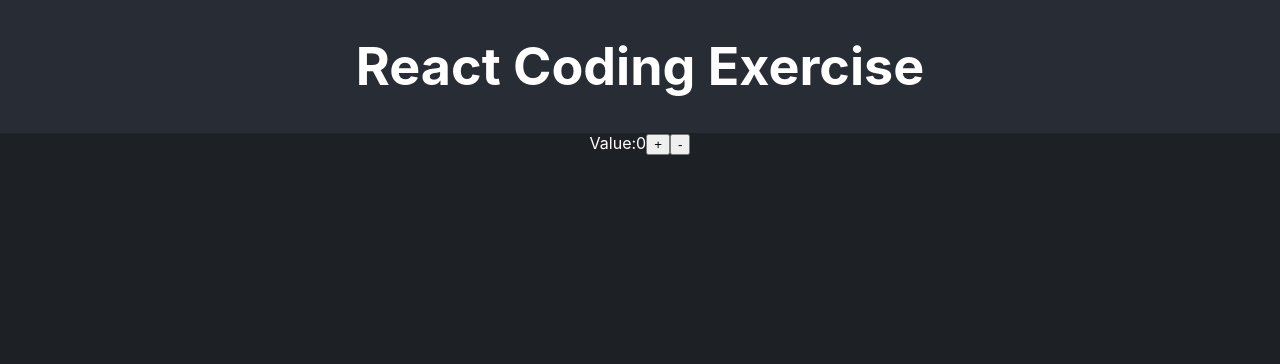
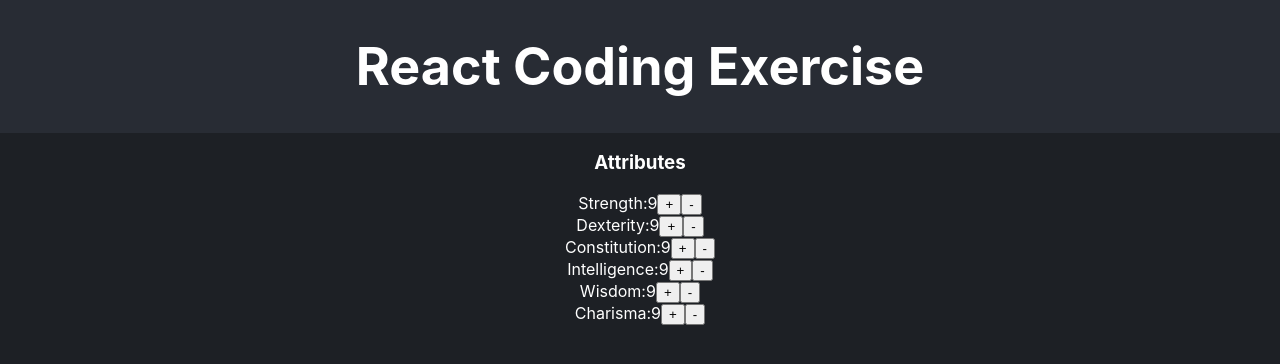
Before and after one commit to msyyx/recruiting-webapp-character, a React (Create React App) app: page / in a window 1280 px wide. Shown: the top 364 px of the page. Built offline with nearby package versions, Linux system fonts and the light colour scheme.

Commit message:
completed requirement 1

```diff
--- a/src/App.tsx
+++ b/src/App.tsx
@@ -4,7 +4,35 @@ import { ATTRIBUTE_LIST, CLASS_LIST, SKILL_LIST } from './consts.js';
 
 
 function App() {
-  const [num, setNum] = useState<number>(0);
+  const [attributes, setAttributes] = useState({
+    Strength: {
+      value: 9,
+    },
+    Dexterity: {
+      value: 9,
+    },
+    Constitution: {
+      value: 9,
+    },
+    Intelligence: {
+      value: 9,
+    },
+    Wisdom: {
+      value: 9,
+    },
+    Charisma: {
+      value: 9,
+    },
+  })
+
+  const modifyAttribute = (attribute, val) => {
+    const updatedAttributes = {
+      ...attributes,
+    }
+    updatedAttributes[attribute].value = Math.max(attributes[attribute].value + val, 0)
+    setAttributes(updatedAttributes)
+  }
+
   return (
     <div className="App">
       <header className="App-header">
@@ -12,14 +40,22 @@ function App() {
       </header>
       <section className="App-section">
         <div>
-          Value:
-          {num}
-          <button>+</button>
-          <button>-</button>
+          <h3>Attributes</h3>
+          {Object.entries(attributes).map(attribute => (
+            <div key={attribute[0]}>
+              {attribute[0]}:{attribute[1].value}
+              <button onClick={() => modifyAttribute(attribute[0], 1)}>
+                +
+              </button>
+              <button onClick={() => modifyAttribute(attribute[0], -1)}>
+                -
+              </button>
+            </div>
+          ))}
         </div>
       </section>
     </div>
-  );
+  )
 }
 
 export default App;
```
